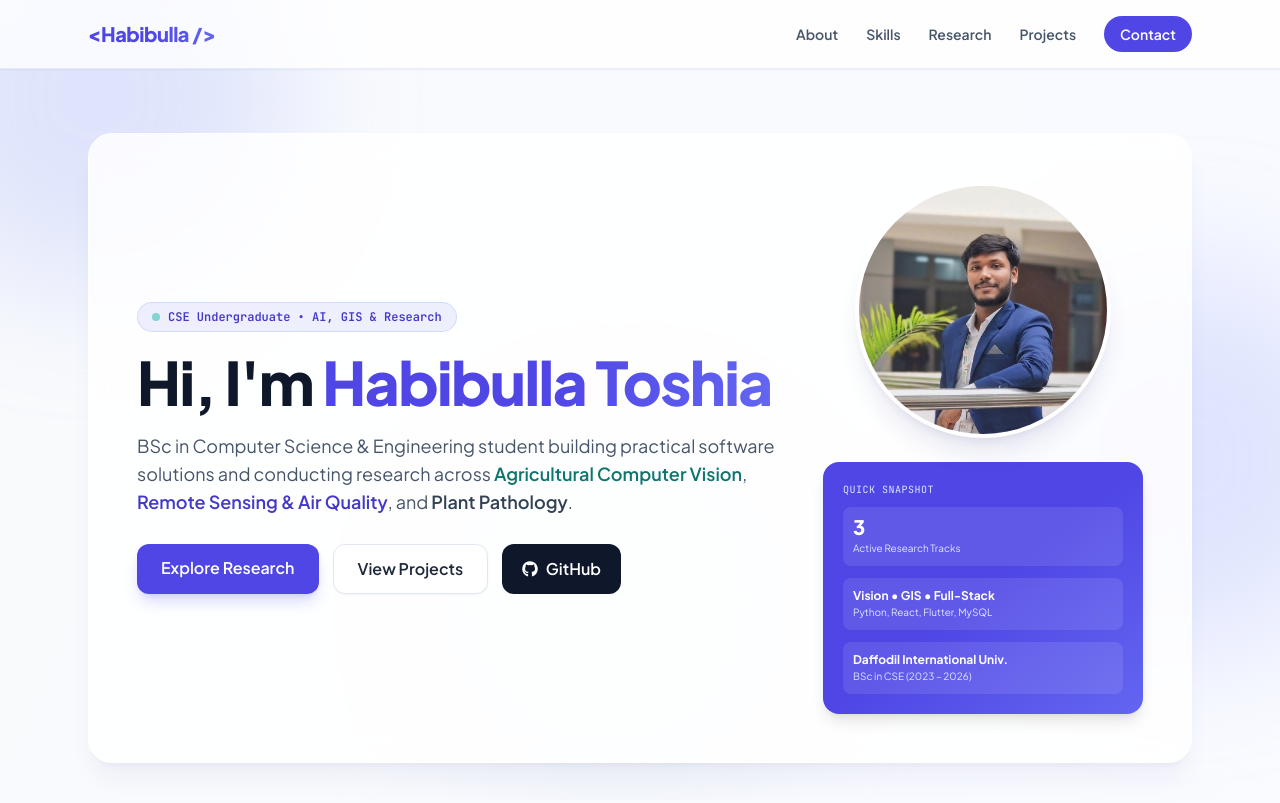
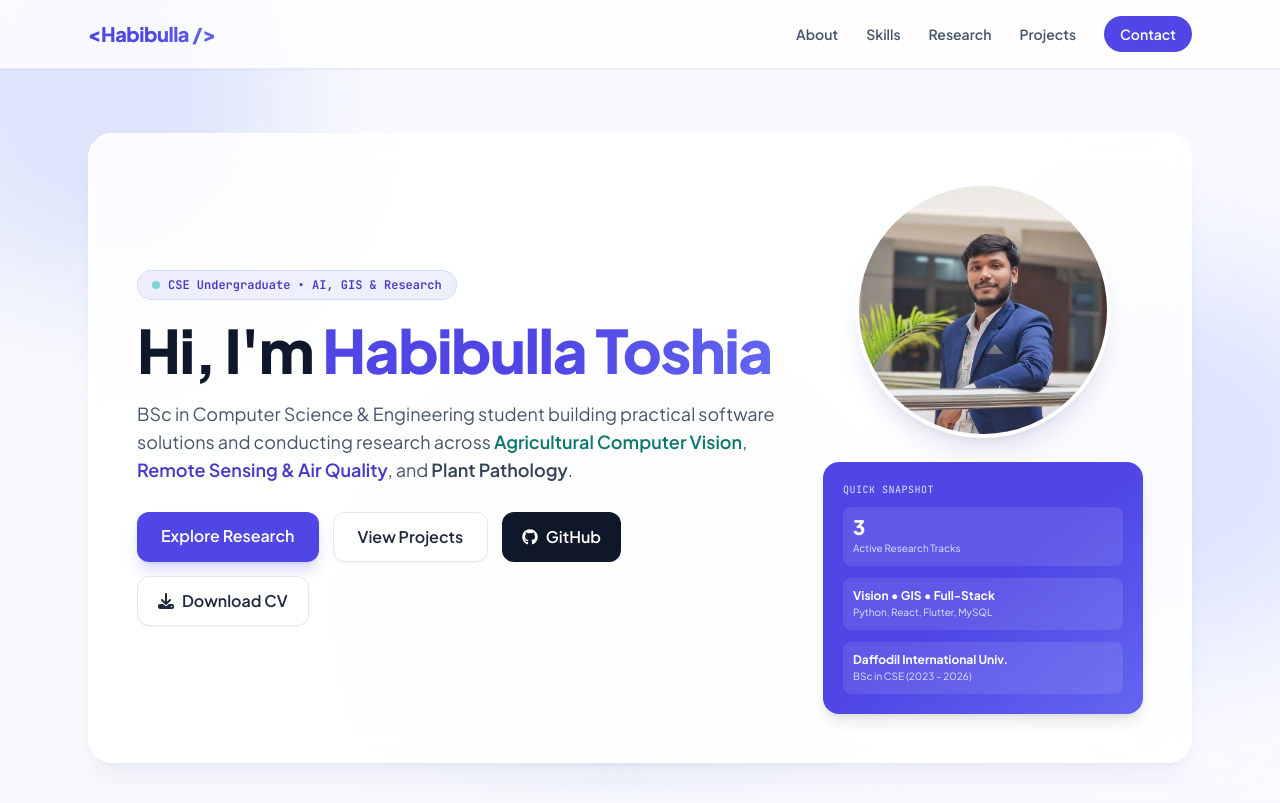
Before and after one commit to Habib-Coder01/Portfolio, a plain HTML site: page index.html in a window 1280 px wide. Shown: the top 803 px of the page. Drawn offline with nearby package versions, Linux system fonts and the light colour scheme.

Commit message:
Add Download CV button

```diff
--- a/index.html
+++ b/index.html
@@ -108,6 +108,9 @@
             </a>
             <a href="https://github.com/Habib-Coder01" target="_blank" class="px-5 py-3 rounded-xl bg-slate-900 hover:bg-slate-800 text-white font-semibold transition inline-flex items-center gap-2">
               <i class="fab fa-github"></i> GitHub
+            </a>
+            <a href="cv.pdf" download class="px-5 py-3 rounded-xl bg-white hover:bg-slate-50 text-slate-800 font-semibold border border-slate-200 shadow-sm transition inline-flex items-center gap-2">
+              <i class="fas fa-download"></i> Download CV
             </a>
           </div>
         </div>
```
